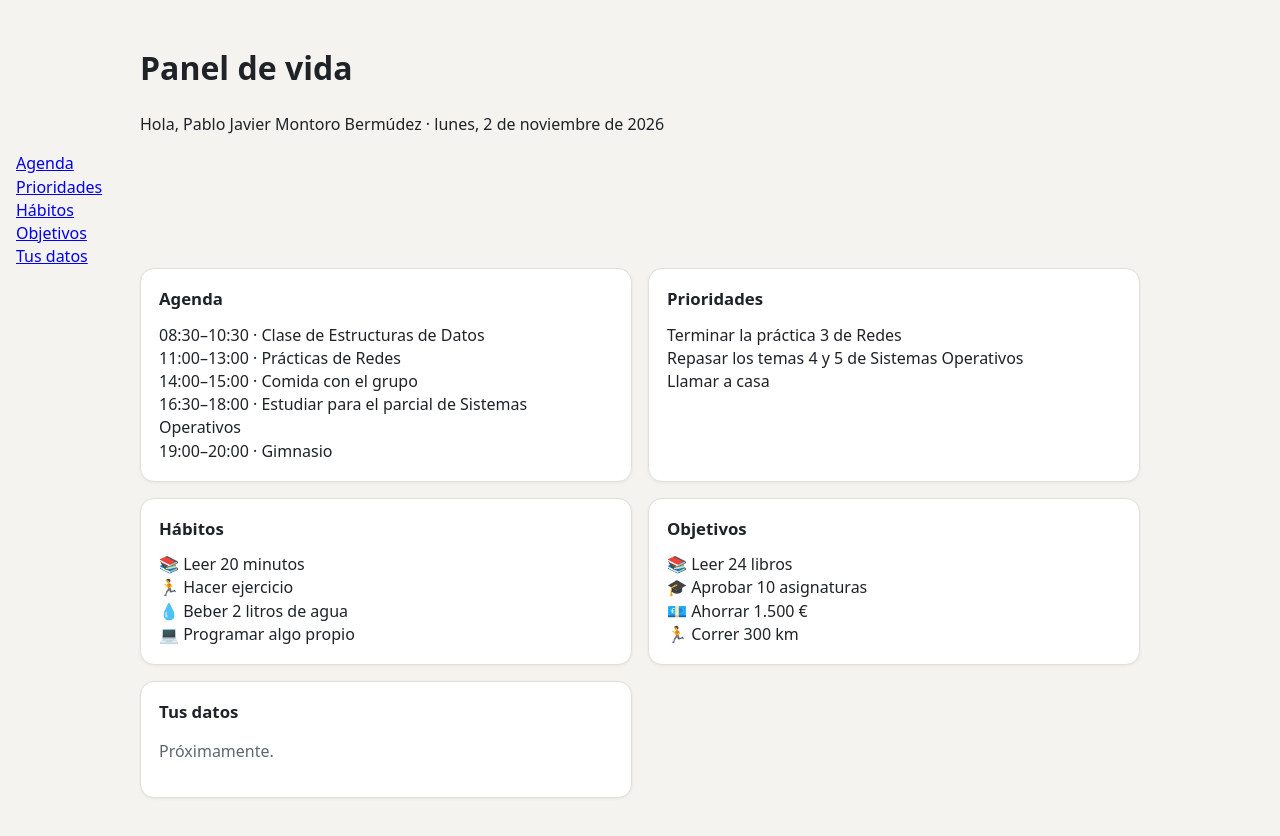
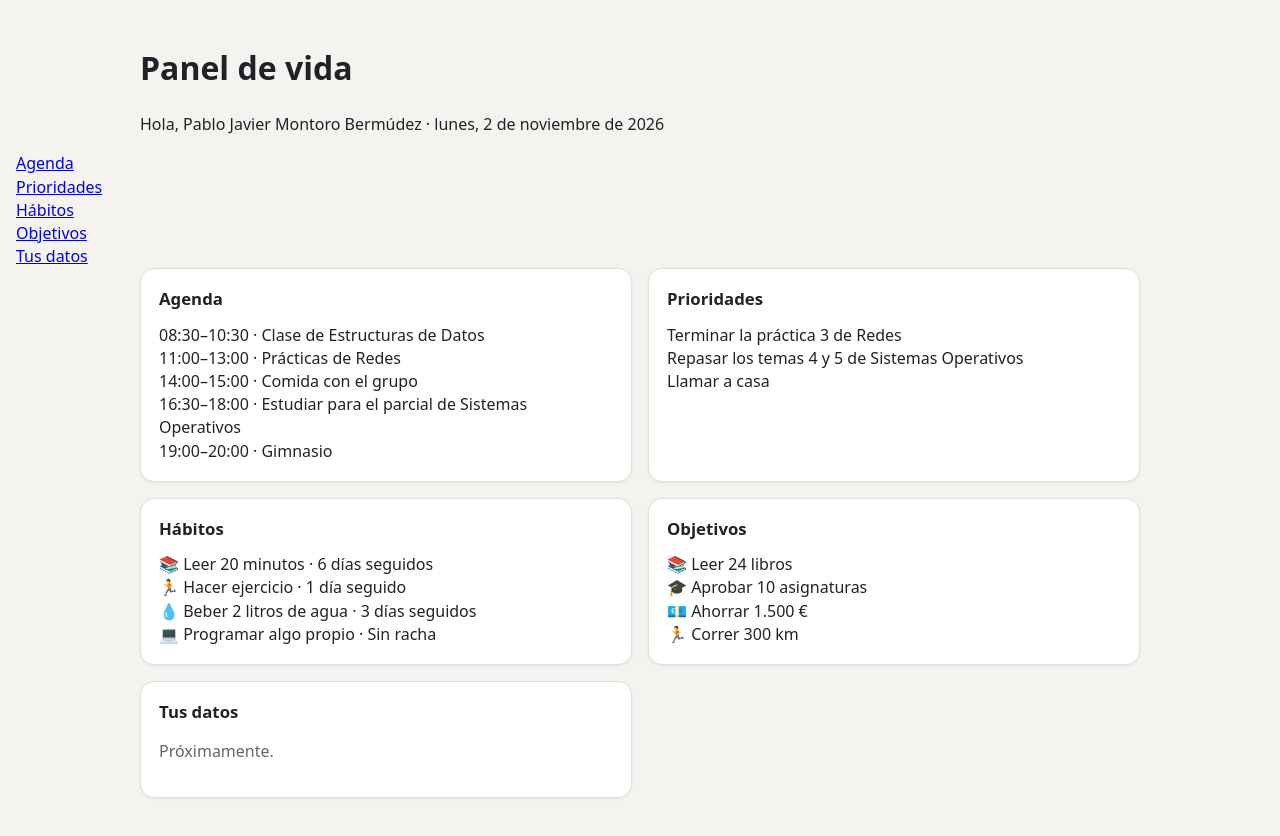
Before and after one commit to pablomontoro5/paneldevida, an Angular app: page / in a window 1280 px wide. Shown: the top 836 px of the page. Built offline with nearby package versions, Linux system fonts and the light colour scheme.

Commit message:
Muestra la racha de cada hábito en el panel

```diff
--- a/src/app/app.html
+++ b/src/app/app.html
@@ -36,7 +36,7 @@
     <h2>Hábitos</h2>
     <ul>
       @for (h of datos().habitos; track h.id) {
-        <li>{{ h.icono }} {{ h.nombre }}</li>
+        <li>{{ h.icono }} {{ h.nombre }} · {{ textoRacha(calcularRacha(historialAFechas(h.historialEjemplo))) }}</li>
       }
     </ul>
   </section>
--- a/src/app/app.ts
+++ b/src/app/app.ts
@@ -3,7 +3,14 @@ import { DatePipe } from '@angular/common';
 import { RouterLink } from '@angular/router';
 
 import { crearDatosDeEjemplo } from './datos';
+import { calcularRacha } from './utilidades/fechas';
 
+import { historialAFechas } from './utilidades/fechas';
+
+function textoRacha(racha: number): string {
+  if (racha === 0) return 'Sin racha';
+  return racha === 1 ? '1 día seguido' : `${racha} días seguidos`;
+}
 @Component({
   selector: 'app-root',
   imports: [DatePipe,RouterLink],
@@ -14,6 +21,9 @@ export class App {
   protected readonly title = signal('Pablo Javier Montoro Bermúdez');
   protected readonly hoy = new Date();
   protected readonly datos = signal(crearDatosDeEjemplo());
+  protected readonly textoRacha = textoRacha;
+  protected readonly calcularRacha = calcularRacha;
+  protected readonly historialAFechas = historialAFechas;
 
   protected readonly secciones = [
     { id: 'agenda', nombre: 'Agenda' },
```
